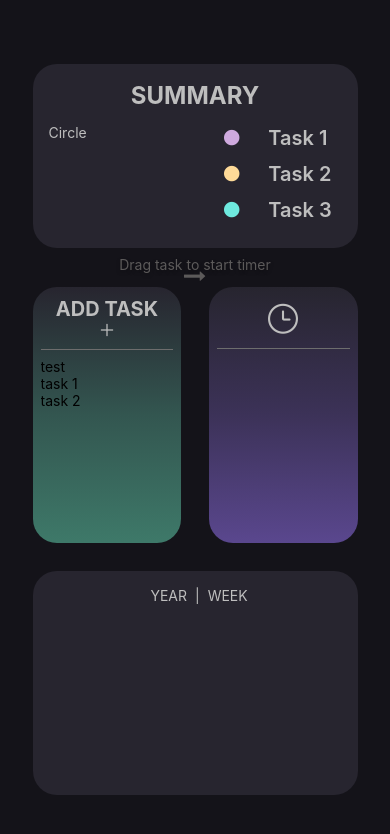
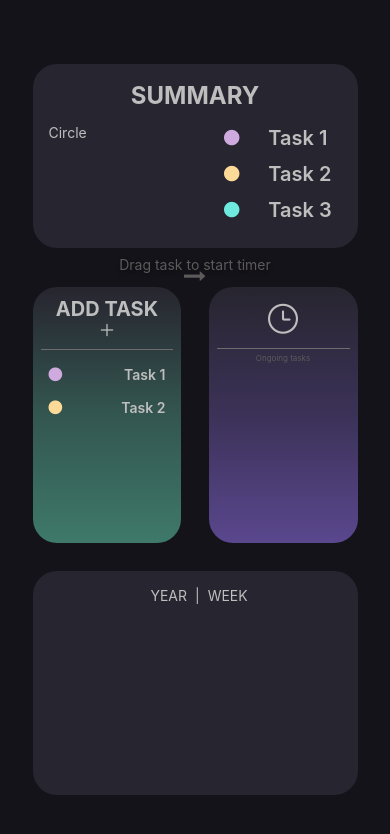
Before and after one commit to BashirHilaly/TimeMastery, a React Native app: screen / in a window 390 px wide. Shown: the top 834 px of the page. Built offline with nearby package versions, Linux system fonts and the light colour scheme.

Commit message:
added panresponders

```diff
--- a/App.js
+++ b/App.js
@@ -1,5 +1,5 @@
-import { StyleSheet, Text, View, Pressable, FlatList, Animated } from 'react-native';
-import React from 'react';
+import { StyleSheet, Text, View, Pressable, FlatList, PanResponder, Animated } from 'react-native';
+import React, {useRef} from 'react';
 import Summary from './components/Summary';
 import History from './components/History';
 import Task from './components/Task';
@@ -16,19 +16,61 @@ NativeWindStyleSheet.setOutput({
 
 // For dragging https://www.youtube.com/watch?v=tsM3N_7bNcE
 
-export default class App extends React.Component {
+const App = () => {
+  const pan = useRef(new Animated.ValueXY()).current;
 
-  state = {
-    data: ['test', 'task 1', 'task 2']
+  const data = [{ taskName: "Task 1", taskColor: "#CFAADF"}, { taskName: "Task 2", taskColor: "#FEDA98"}]
+
+  const panResponder = React.useRef(
+    PanResponder.create({
+      // Ask to be the responder:
+      onStartShouldSetPanResponder: (evt, gestureState) => true,
+      onStartShouldSetPanResponderCapture: (evt, gestureState) =>
+        true,
+      onMoveShouldSetPanResponder: (evt, gestureState) => true,
+      onMoveShouldSetPanResponderCapture: (evt, gestureState) =>
+        true,
+
+      onPanResponderGrant: (evt, gestureState) => {
+        console.log('Selected');
+        pickUpTask();
+        // The gesture has started. Show visual feedback so the user knows
+        // what is happening!
+        // gestureState.d{x,y} will be set to zero now
+      },
+      onPanResponderMove: (evt, gestureState) => {
+        console.log(gestureState);
+        // The most recent move distance is gestureState.move{X,Y}
+        // The accumulated gesture distance since becoming responder is
+        // gestureState.d{x,y}
+      },
+      onPanResponderTerminationRequest: (evt, gestureState) =>
+        true,
+      onPanResponderRelease: (evt, gestureState) => {
+        // The user has released all touches while this view is the
+        // responder. This typically means a gesture has succeeded
+      },
+      onPanResponderTerminate: (evt, gestureState) => {
+        // Another component has become the responder, so this gesture
+        // should be cancelled
+      },
+      onShouldBlockNativeResponder: (evt, gestureState) => {
+        // Returns whether this component should block native components from becoming the JS
+        // responder. Returns true by default. Is currently only supported on android.
+        return true;
+      },
+    }),
+  ).current;
+
+    const grabAnim = useRef(new Animated.Value(1)).current;
+
+  const pickUpTask = () => {
+    Animated.spring(grabAnim, {
+      toValue: 1.5,
+      duration: 2000,
+      useNativeDriver: true,
+    }).start();
   };
-
-  constructor(props) {
-    super(props);
-  }
-
-  render() {
-
-    const { data } = this.state;
 
   return (
     <View className="flex-1 items-center bg-[#141319] min-h-screen">
@@ -49,9 +91,16 @@ export default class App extends React.Component {
               </Pressable>
               <View>
                 <FlatList
+                  className="p-2"
                   data={data}
-                    renderItem={({ item }) => <Task taskName={item} taskColor={'#fffff'}/>}
-                    keyExtractor={item => "" + item}
+                  renderItem={({ item }) =>
+                  <Animated.View
+                  style={{ scale: grabAnim }}
+                  {...panResponder.panHandlers}>
+                    <Task taskName={item.taskName} taskColor={item.taskColor}/>
+                  </Animated.View>
+                }
+                  keyExtractor={item => "" + item.taskName}
                 />
               </View>
             </LinearGradient>
@@ -62,16 +111,19 @@ export default class App extends React.Component {
                 <AntDesign name="clockcircleo" size={30} color="#BEBEBE" />
               </View>
               <View className="h-px my-2 border-1 bg-[#6D6D6D] mt-3"/>
+              <Text className="text-[8px] text-[#5C5A5A] text-center -mt-1">Ongoing tasks</Text>
             </LinearGradient>
         </View>
       </View>
       <History />
     </View>
-    )
+  );
 };
-};
+
 
 
 const styles = StyleSheet.create({
 
 });
+
+export default App;
--- a/components/Task.js
+++ b/components/Task.js
@@ -1,9 +1,15 @@
 import { StyleSheet, Text, View } from 'react-native';
+import { FontAwesome } from '@expo/vector-icons';
 
 const Task = ({ taskName, taskColor }) => {
   return (
-    <View>
-        <Text>{ taskName }</Text>
+    <View className="flex flex-row mb-4">
+        <View className="basis-1/2 items-start">
+            <FontAwesome name="circle" size={16} color={taskColor} />
+        </View>
+        <View className="basis-1/2 items-end">
+            <Text className="font-semibold text-[#BEBEBE]">{ taskName }</Text>
+        </View>
     </View>
   )
 }
```
Lines whose indentation alone changed are shown as unchanged.
